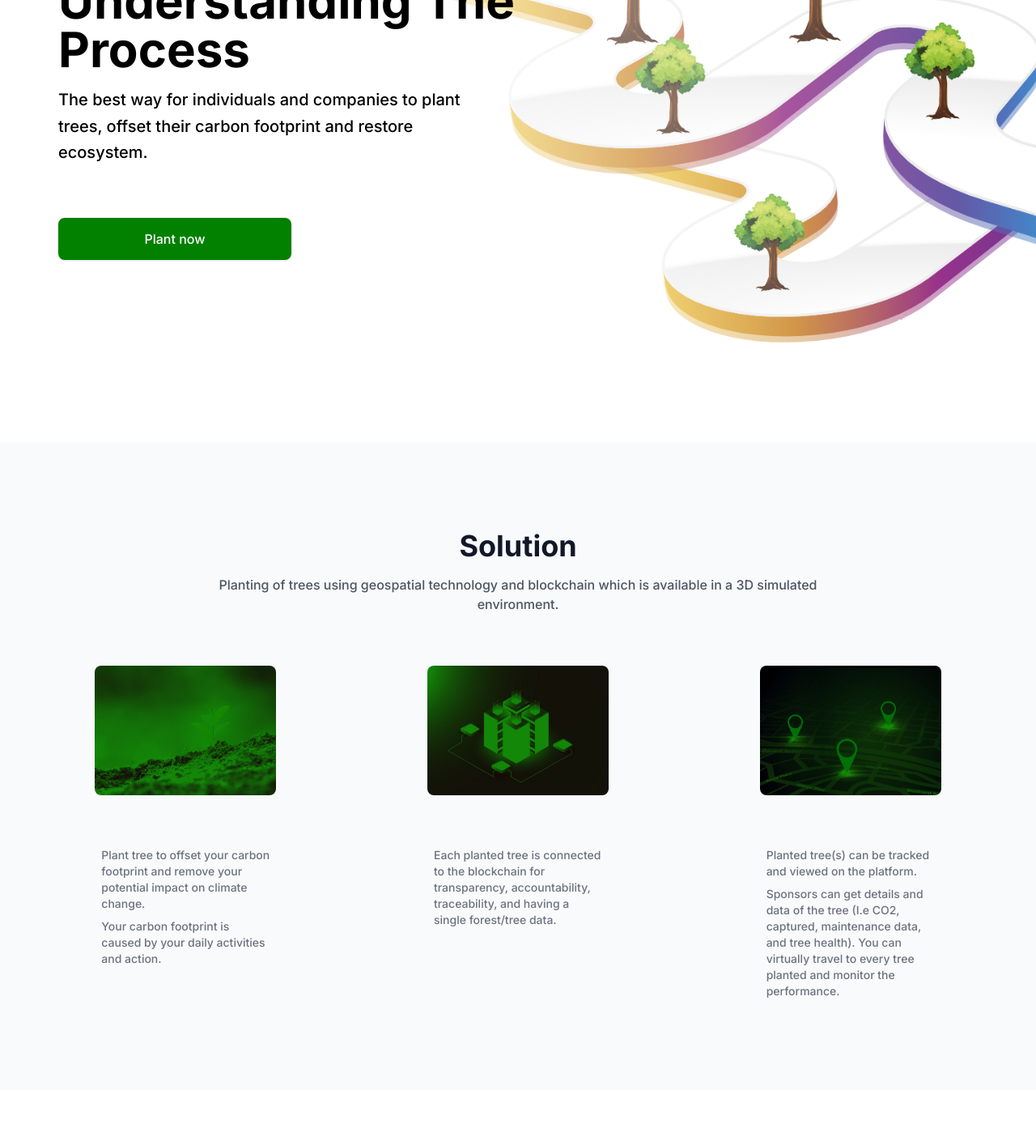
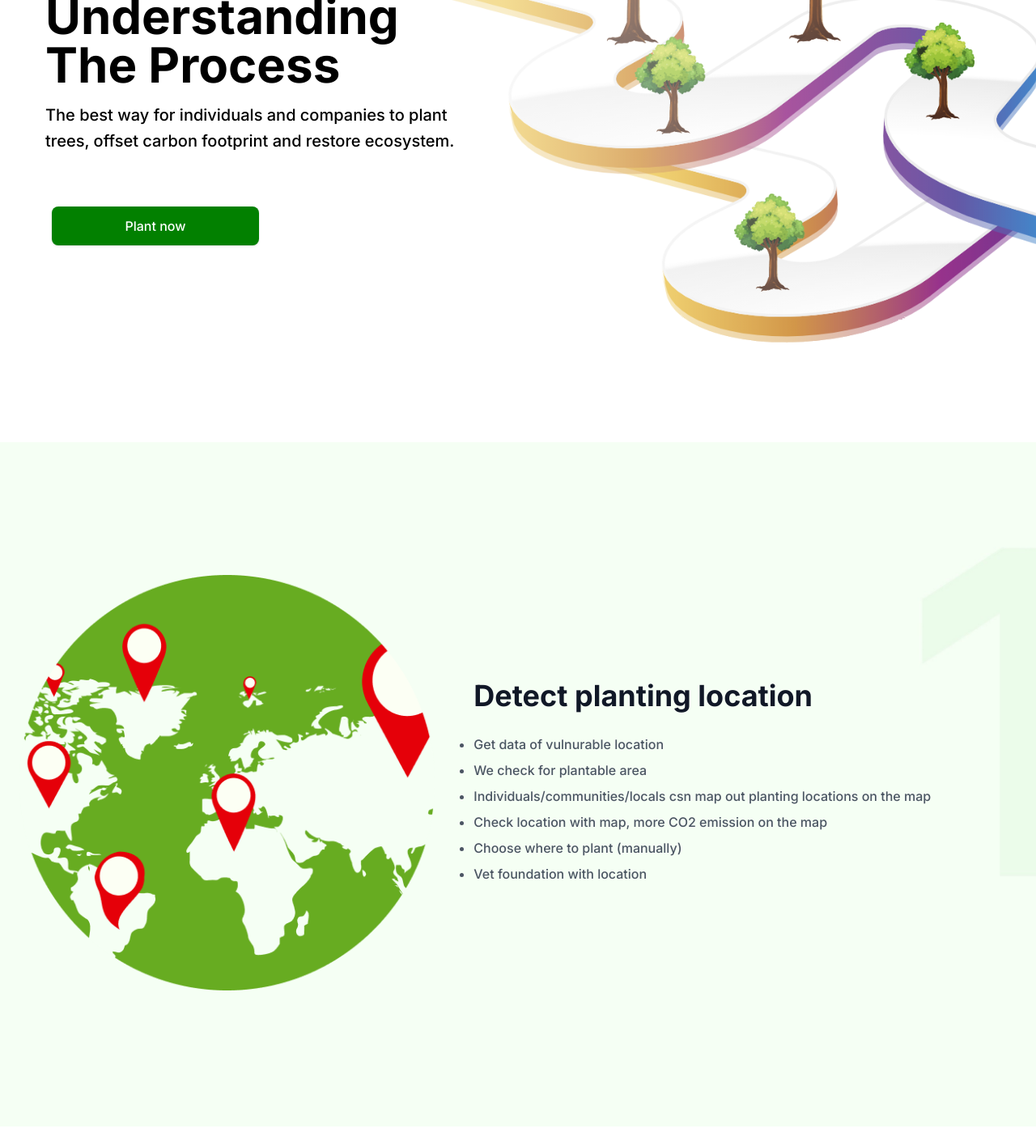
Before and after one commit to tohirbabs/Greeeth, a React (Vite) app: page / in a window 1280 px wide. Shown: the part 360-1764 px from the top of the page at 81% size. Built offline with nearby package versions, Linux system fonts and the light colour scheme.

Commit message:
added DetectLocation

```diff
--- a/src/App.css
+++ b/src/App.css
@@ -10,7 +10,19 @@
 }
 .gButton{
   background-color: #028000;
-  border: 0.1px solid #008000;
-  justify-content: center;
-  align-items: center;
 }
+.gButton:hover{
+  border: 0.1px solid #028000;
+  color: #028000;
+  background-color: white;
+  border-style: solid;
+  border-block-color:#028000 ;
+  border-width: 0.15rem;
+}
+.BG1{
+  background-image: url(../assets/BG1.jpg);
+  background-repeat: no-repeat;
+  background-position: center;
+  background-size: cover;
+
+}
--- a/src/App.jsx
+++ b/src/App.jsx
@@ -1,17 +1,13 @@
 import React from 'react';
 import './App.css';
-import { NavBar, Home, Solution, HowItWorks, PlantByHuman, PlantWithDrone, ManageEmission, Footer } from './components';
+import { NavBar, Home, DetectLocation, Footer } from './components';
 
 function App() {
   return (
     <div className="App">
       <NavBar />
       <Home />
-      <Solution />
-      <HowItWorks />
-      <PlantByHuman />
-      <PlantWithDrone />
-      <ManageEmission />
+      <DetectLocation />
       <Footer />
     </div>
   );
--- /dev/null
+++ b/src/components/DetectLocation.jsx
@@ -0,0 +1,29 @@
+import React from 'react';
+import PinsOnGlobe from '../../assets/PinsOnGlobe.png';
+
+function DetectLocation() {
+  return (
+    <div className="py-16 bg-white BG1 py-42">
+      <div className="container m-auto px-6 text-gray-600 md:px-12 xl:px-6">
+        <div className="space-y-6 md:space-y-0 md:flex md:gap-6 lg:items-center lg:gap-12">
+          <div className="md:5/12 lg:w-5/12">
+            <img src={PinsOnGlobe} alt="Location pins illustration" loading="lazy" />
+          </div>
+          <div className="text-left md:7/12 lg:w-6/12">
+            <h2 className="text-2xl text-gray-900 font-bold md:text-4xl">Detect planting location</h2>
+            <ul className="mt-6 text-gray-600 list-disc leading-loose">
+              <li>Get data of vulnurable location</li>
+              <li>We check for plantable area</li>
+              <li>Individuals/communities/locals csn map out planting locations on the map</li>
+              <li>Check location with map, more CO2 emission on the map</li>
+              <li>Choose where to plant (manually)</li>
+              <li>Vet foundation with location</li>
+            </ul>
+          </div>
+        </div>
+      </div>
+    </div>
+  );
+}
+
+export default DetectLocation;
--- a/src/components/Home.jsx
+++ b/src/components/Home.jsx
@@ -12,16 +12,16 @@ function Home() {
 
       <div className="hidden sm:block sm:inset-0 sm:absolute sm:bg-gradient-to-r sm:from-white sm:to-transparent" />
 
-      <div className="relative max-w-screen-xl px-6 py-32 ml-12 lg:h-screen lg:items-center lg:flex">
+      <div className="relative max-w-screen-xl px-12 py-4 ml-2 lg:h-screen lg:items-center lg:flex">
         <div className="max-w-xl sm:text-left">
-          <h1 className="text-6xl font-extrabold">
-            Understanding The Process
+          <h1 className="text-4xl font-extrabold leading-tight sm:text-6xl">
+            Understanding <br /> The Process
           </h1>
 
           <p className="max-w-lg mt-4 sm:leading-relaxed sm:text-xl">
-            The best way for individuals and companies to plant trees,  offset their carbon footprint and restore ecosystem.
+            The best way for individuals and companies to plant trees, offset carbon footprint and restore ecosystem.
           </p>
-          <a className="gButton block mt-16 max-w-1/2 px-6 py-3 text-md font-medium text-white text-center rounded-lg shadow sm:w-auto active:bg-green-500 hover:border-green-700 hover: border-2 hover:bg-white hover:text-teal-700 focus:outline-none focus:ring" href="/">
+          <a className="gButton block mt-16 max-w-1/2 px-6 mx-auto py-3 text-md font-medium text-white text-center rounded-lg shadow sm:w-auto sm:ml-2 active:bg-green-500 hover:text-shadow-xl focus:outline-none focus:ring" href="/">
             Plant now
           </a>
         </div>
--- a/src/components/index.jsx
+++ b/src/components/index.jsx
@@ -1,5 +1,5 @@
 export { default as Home } from './Home';
-export { default as HowItWorks } from './HowItWorks';
+export { default as DetectLocation } from './DetectLocation';
 export { default as ManageEmission } from './ManageEmission';
 export { default as NavBar } from './NavBar';
 export { default as PlantByHuman } from './PlantByHuman';
```
Also changed, not shown: assets/BG1.jpg (added), assets/PinsOnGlobe.png (added).
